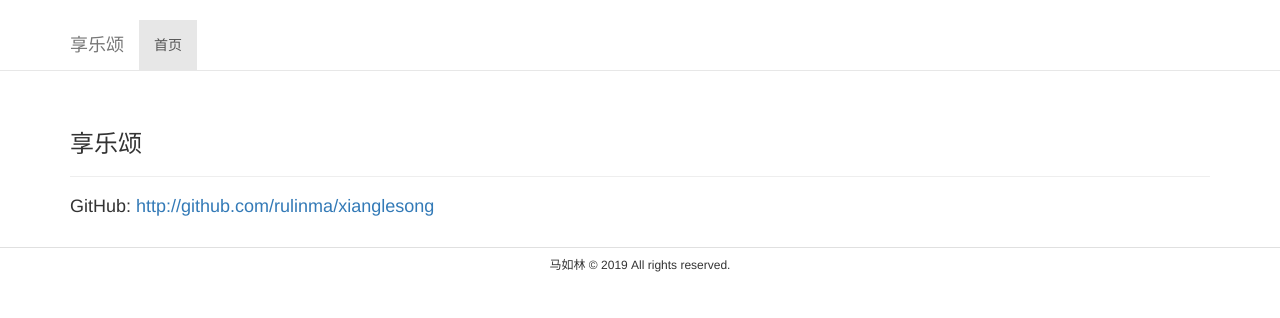
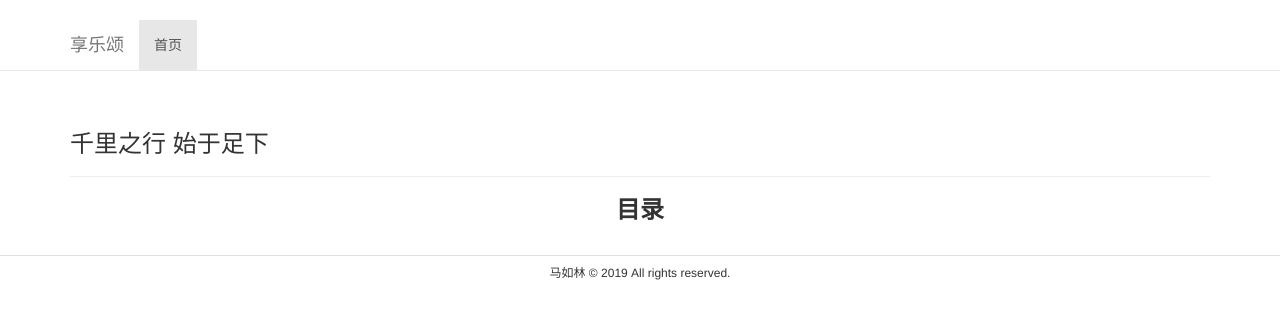
Before and after one commit to rulinma/xianglesong, a plain HTML site: page index.html in a window 1280 px wide. Drawn offline with nearby package versions, Linux system fonts and the light colour scheme.

Commit message:
modify index

```diff
--- a/index.html
+++ b/index.html
@@ -39,12 +39,13 @@ a#bible {
 
 	<div class="container">
 		<div class="page-header">
-			<p class="lead"><h3>享乐颂</h3></p>
+			<p class="lead"><h3>千里之行 始于足下</h3></p>
 		</div>
 		<div class="">
-			<p class="lead"><h4>GitHub: <a href="http://github.com/rulinma/xianglesong">http://github.com/rulinma/xianglesong</a></h4></p>
 		</div>
+		<h3 style="text-align:center;font-weight: bold;border-bottom: 0px solid #E0E0E0;padding-bottom: 1px;">目录</h3>
 
+		</div>
 	</div>
 
 	<div class="footer">
```
